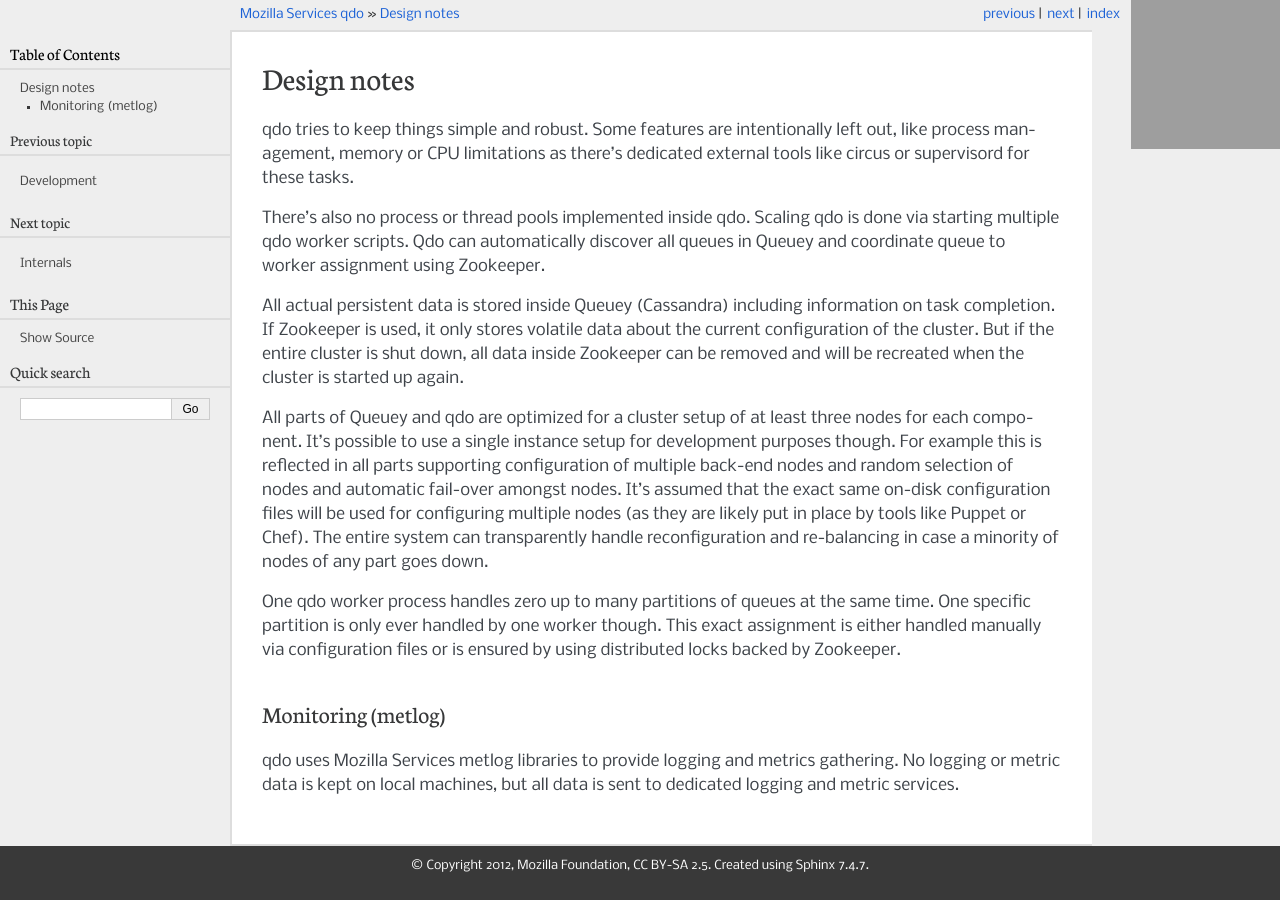
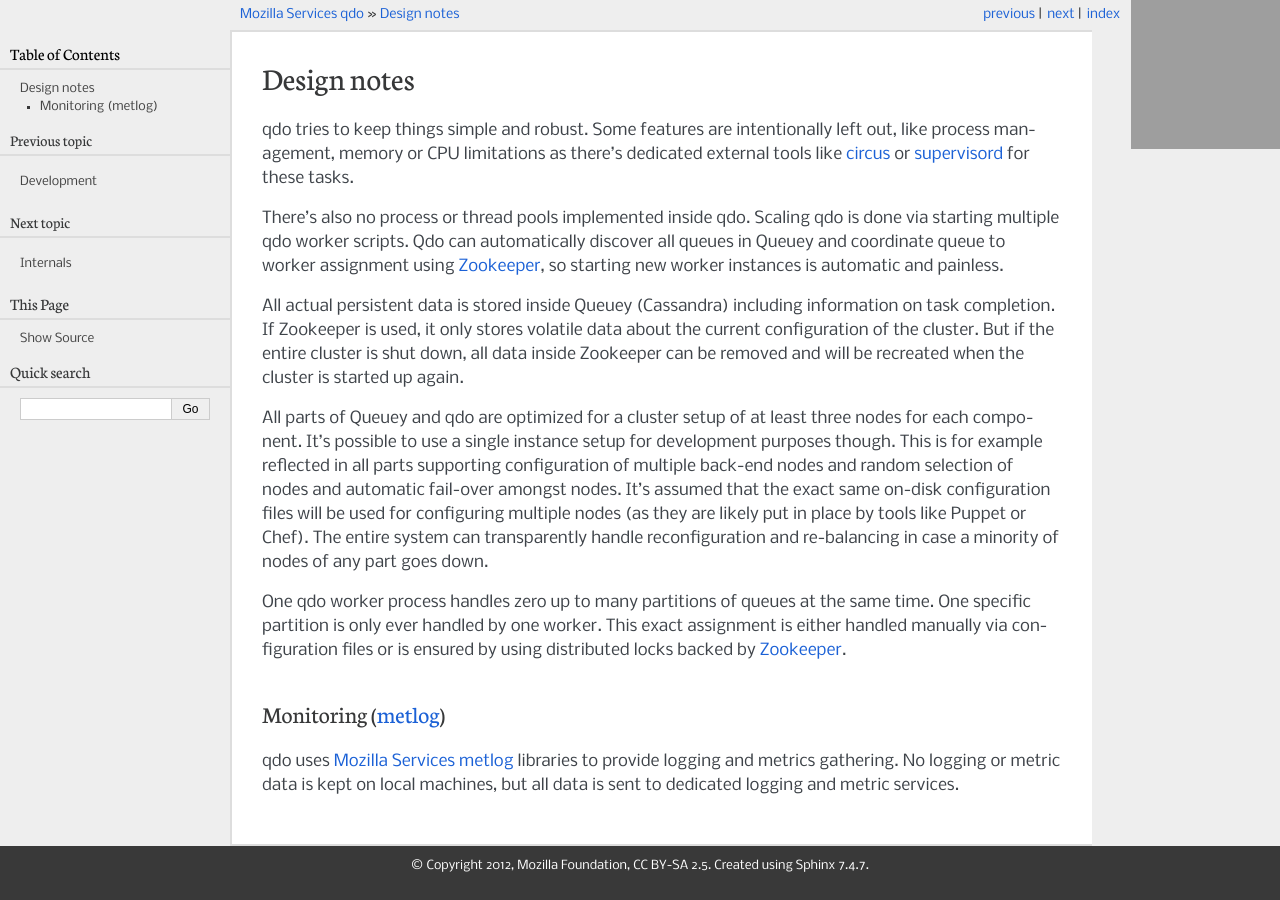
Before and after one commit to mozilla-services/qdo, a Sphinx documentation site: the page built from docs/design.rst, in a window 1280 px wide. Built offline with Sphinx 7.4.7, drawn with Linux system fonts in a browser that asks for light colours; grey boxes are pictures that could not be loaded.

Commit message:
brush up design notes - add links

```diff
--- a/docs/design.rst
+++ b/docs/design.rst
@@ -4,12 +4,13 @@
 
 qdo tries to keep things simple and robust. Some features are intentionally
 left out, like process management, memory or CPU limitations as there's
-dedicated external tools like circus or supervisord for these tasks.
+dedicated external tools like `circus <http://circus.readthedocs.org>`_ or
+`supervisord <http://supervisord.org/>`_ for these tasks.
 
 There's also no process or thread pools implemented inside qdo. Scaling qdo
 is done via starting multiple qdo worker scripts. Qdo can automatically
 discover all queues in Queuey and coordinate queue to worker assignment using
-Zookeeper.
+:term:`Zookeeper`, so starting new worker instances is automatic and painless.
 
 All actual persistent data is stored inside Queuey (Cassandra) including
 information on task completion. If Zookeeper is used, it only stores volatile
@@ -19,7 +20,7 @@
 
 All parts of Queuey and qdo are optimized for a cluster setup of at least
 three nodes for each component. It's possible to use a single instance
-setup for development purposes though. For example this is reflected in all
+setup for development purposes though. This is for example reflected in all
 parts supporting configuration of multiple back-end nodes and random selection
 of nodes and automatic fail-over amongst nodes. It's assumed that the exact
 same on-disk configuration files will be used for configuring multiple nodes
@@ -28,13 +29,13 @@
 minority of nodes of any part goes down.
 
 One qdo worker process handles zero up to many partitions of queues at the
-same time. One specific partition is only ever handled by one worker though.
+same time. One specific partition is only ever handled by one worker.
 This exact assignment is either handled manually via configuration files or
-is ensured by using distributed locks backed by Zookeeper.
+is ensured by using distributed locks backed by :term:`Zookeeper`.
 
-Monitoring (metlog)
--------------------
+Monitoring (:term:`metlog`)
+---------------------------
 
-qdo uses Mozilla Services metlog libraries to provide logging and metrics
-gathering. No logging or metric data is kept on local machines, but all data
-is sent to dedicated logging and metric services.
+qdo uses :term:`Mozilla Services` :term:`metlog` libraries to provide logging
+and metrics gathering. No logging or metric data is kept on local machines,
+but all data is sent to dedicated logging and metric services.
--- a/docs/glossary.rst
+++ b/docs/glossary.rst
@@ -31,3 +31,8 @@
 
    Queuey
      Yet another message queue. See http://queuey.readthedocs.org/.
+
+   Zookeeper
+     `Apache Zookeeper <http://zookeeper.apache.org/>`_ is a centralized
+     service for maintaining configuration information, naming, providing
+     distributed synchronization, and providing group services.
```
